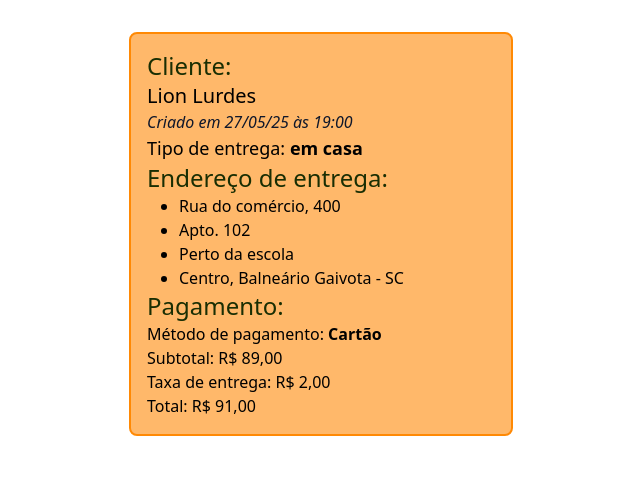
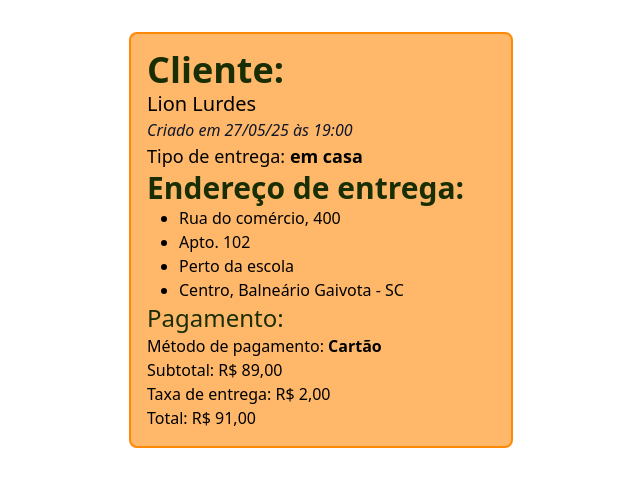
Before and after one commit to swtz/geladinha-delivery, a React (Vite) app: page / in a window 1280 px wide. Shown: the top 486 px of the page, without its empty margins (31-671 px from the left). Built offline with nearby package versions, Linux system fonts and the light colour scheme.

Commit message:
Created Heading component. Added aria-label and title to the DeliveryCard.

```diff
--- a/src/components/DeliveryCard/index.tsx
+++ b/src/components/DeliveryCard/index.tsx
@@ -1,5 +1,6 @@
 import clsx from "clsx";
 import { CurrencyValue } from "../CurrencyValue";
+import { Heading } from "../Heading";
 
 export function DeliveryCard() {
   return (
@@ -12,9 +13,11 @@ export function DeliveryCard() {
         "cursor-pointer transition",
         "hover:brightness-110"
       )}
+      title="informações sobre a entrega número 001"
+      aria-label="informações sobre a entrega número 001"
     >
       <div>
-        <h3 className="text-2xl text-lime-950">Cliente:</h3>
+        <Heading as="h1">Cliente:</Heading>
         <h2 className="text-xl">Lion Lurdes</h2>
         <span className="italic text-slate-900">
           Criado em 27/05/25 às 19:00
@@ -24,7 +27,7 @@ export function DeliveryCard() {
         </p>
       </div>
       <div>
-        <h3 className="text-2xl text-lime-950">Endereço de entrega:</h3>
+        <Heading as="h2">Endereço de entrega:</Heading>
         <ul className="list-disc pl-8">
           <li>Rua do comércio, 400</li>
           <li>Apto. 102</li>
@@ -33,7 +36,7 @@ export function DeliveryCard() {
         </ul>
       </div>
       <div>
-        <h3 className="text-2xl text-lime-950">Pagamento:</h3>
+        <Heading as="h3">Pagamento:</Heading>
         <p>
           Método de pagamento: <b>Cartão</b>
         </p>
--- /dev/null
+++ b/src/components/Heading/index.tsx
@@ -0,0 +1,18 @@
+import clsx from "clsx";
+
+type HeadingProps = {
+  as?: "h1" | "h2" | "h3";
+  children: React.ReactNode;
+};
+
+export function Heading({ children, as: Tag = "h2" }: HeadingProps) {
+  const headingStyles = {
+    h1: clsx("text-4xl font-extrabold"),
+    h2: clsx("text-3xl font-bold"),
+    h3: clsx("text-2xl font-medium"),
+  };
+
+  return (
+    <Tag className={clsx(headingStyles[Tag], "text-lime-950")}>{children}</Tag>
+  );
+}
```
